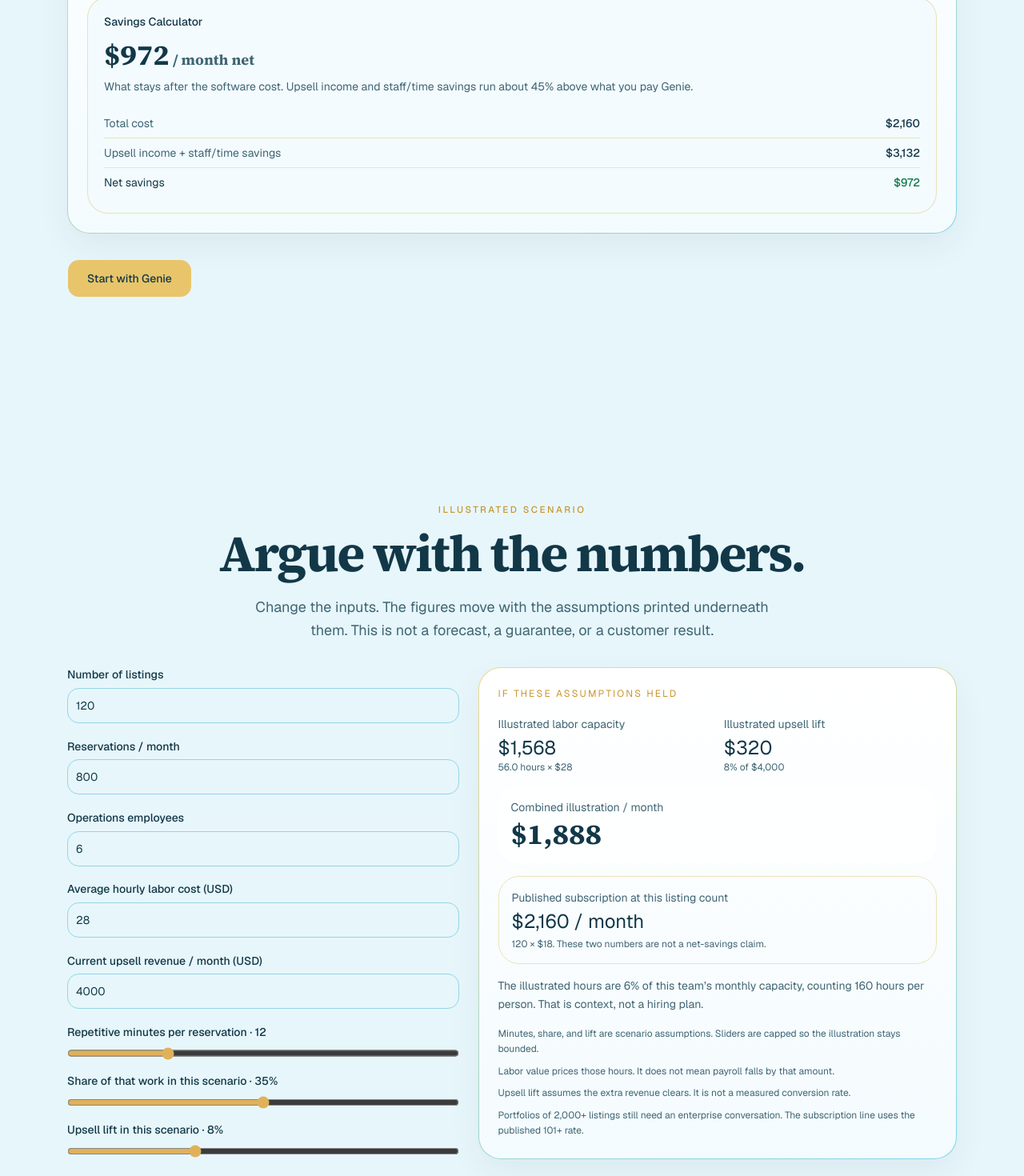
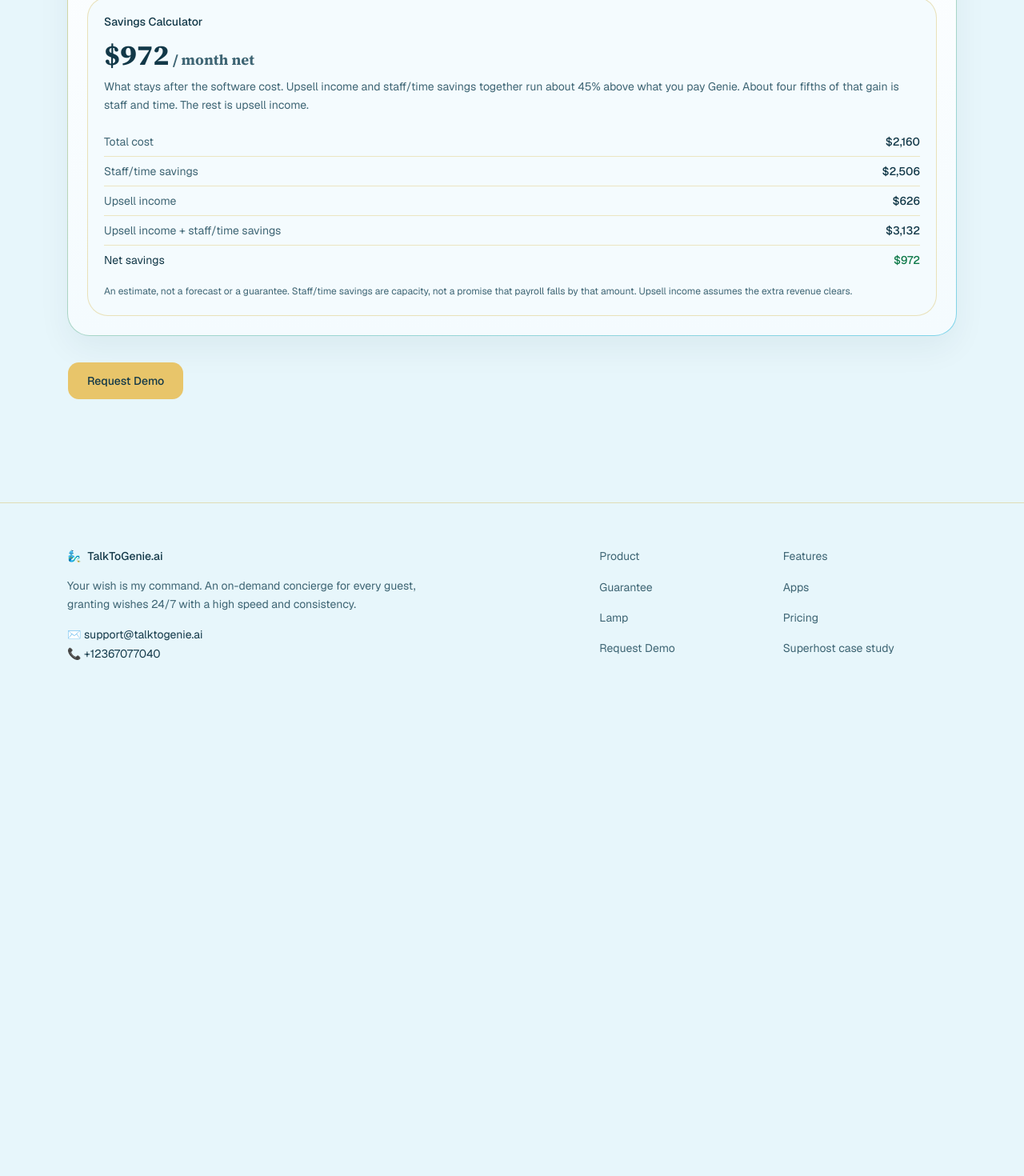
Before and after one commit to shervine/genie-front-website, a Next.js app: page /pricing in a window 1280 px wide. Shown: the part 1360-2830 px from the top of the page at 80% size. After the commit the page ends 2243 px from the top, so only its background shows below. Built offline with nearby package versions, Linux system fonts and the light colour scheme.

Commit message:
Fold the scenario into a net savings breakdown and drop the unused proof import.
Co-authored-by: shervin <shervin@mench.com>

```diff
--- a/app/page.tsx
+++ b/app/page.tsx
@@ -10,7 +10,6 @@ import { Outcomes } from "@/components/site/outcomes"
 import { Pricing } from "@/components/site/pricing"
 import { Problem } from "@/components/site/problem"
 import { CaseStudy } from "@/components/site/case-study"
-import { Proof } from "@/components/site/proof"
 import { Reconciliation } from "@/components/site/reconciliation"
 import { Stakeholders } from "@/components/site/stakeholders"
 import { Upsell } from "@/components/site/upsell"
@@ -32,7 +31,6 @@ export default function Home() {
       <Reconciliation />
       <Upsell />
       <Analytics />
-      <Proof />
       <CaseStudy />
       <Pricing />
       <LeadForm />
--- a/app/pricing/page.tsx
+++ b/app/pricing/page.tsx
@@ -1,6 +1,5 @@
 import type { Metadata } from "next"
 import { Pricing } from "@/components/site/pricing"
-import { Roi } from "@/components/site/roi"
 
 export const metadata: Metadata = {
   title: "Pricing",
@@ -12,7 +11,6 @@ export default function PricingPage() {
   return (
     <>
       <Pricing detailed titleAs="h1" />
-      <Roi />
     </>
   )
 }
--- a/components/site/pricing.tsx
+++ b/components/site/pricing.tsx
@@ -65,7 +65,7 @@ export function Pricing({
       <div className="mt-4 rounded-[28px] border border-[#d4af37]/35 px-6 py-5">
         <p className="text-ink">2,000+ listings? Talk to us about enterprise pricing.</p>
         <Link href="/meet" className="mt-3 inline-flex text-sm text-[#b8860b] underline-offset-4 hover:underline">
-          Start that conversation
+          Request Demo
         </Link>
       </div>
 
@@ -96,30 +96,7 @@ export function Pricing({
                   Portfolios of 2,000 or more are priced in conversation. This figure uses the published 101+ rate and is not an enterprise quote.
                 </p>
               ) : null}
-              <div className="mt-6 rounded-2xl border border-[#d4af37]/35 bg-[#f4fbfe] p-5 text-left">
-                <p className="text-sm font-medium text-ink">Savings Calculator</p>
-                <p className="mt-3 font-display text-4xl text-ink">
-                  {usd(Math.round(monthly * 1.45) - monthly)}
-                  <span className="text-lg text-mist"> / month net</span>
-                </p>
-                <p className="mt-2 text-sm leading-relaxed text-mist">
-                  What stays after the software cost. Upsell income and staff/time savings run about 45% above what you pay Genie.
-                </p>
-                <dl className="mt-4 divide-y divide-[#d4af37]/30 text-sm">
-                  <div className="flex items-baseline justify-between gap-4 py-2">
-                    <dt className="text-mist">Total cost</dt>
-                    <dd className="font-medium text-ink">{usd(monthly)}</dd>
-                  </div>
-                  <div className="flex items-baseline justify-between gap-4 py-2">
-                    <dt className="text-mist">Upsell income + staff/time savings</dt>
-                    <dd className="font-medium text-ink">{usd(Math.round(monthly * 1.45))}</dd>
-                  </div>
-                  <div className="flex items-baseline justify-between gap-4 py-2">
-                    <dt className="text-ink">Net savings</dt>
-                    <dd className="font-medium text-[#0f7a4a]">{usd(Math.round(monthly * 1.45) - monthly)}</dd>
-                  </div>
-                </dl>
-              </div>
+              <SavingsCalculator monthly={monthly} />
             </div>
           ) : (
             <p className="mt-4 text-sm text-mist">Enter a listing count to see the published monthly total.</p>
@@ -128,16 +105,57 @@ export function Pricing({
       ) : (
         <p className="mt-4 text-sm text-mist">
           <Link href="/pricing" className="text-[#b8860b] underline-offset-4 hover:underline">
-            Estimate a portfolio, or model an operating scenario
+            Estimate a portfolio
           </Link>
         </p>
       )}
 
       <div className="mt-8">
         <Link href="/meet" className={buttonVariants({ className: "h-12 rounded-full px-6" })}>
-          Start with Genie
+          Request Demo
         </Link>
       </div>
     </Section>
   )
 }
+
+function SavingsCalculator({ monthly }: { monthly: number }) {
+  const gain = Math.round(monthly * 1.45)
+  const staff = Math.round(gain * 0.8)
+  const upsell = gain - staff
+  const net = gain - monthly
+  return (
+    <div className="mt-6 rounded-2xl border border-[#d4af37]/35 bg-[#f4fbfe] p-5 text-left">
+      <p className="text-sm font-medium text-ink">Savings Calculator</p>
+      <p className="mt-3 font-display text-4xl text-ink">
+        {usd(net)}
+        <span className="text-lg text-mist"> / month net</span>
+      </p>
+      <p className="mt-2 text-sm leading-relaxed text-mist">
+        What stays after the software cost. Upsell income and staff/time savings together run about 45% above what you pay Genie. About four fifths of that gain is staff and time. The rest is upsell income.
+      </p>
+      <dl className="mt-4 divide-y divide-[#d4af37]/30 text-sm">
+        <Row label="Total cost" value={usd(monthly)} />
+        <Row label="Staff/time savings" value={usd(staff)} />
+        <Row label="Upsell income" value={usd(upsell)} />
+        <Row label="Upsell income + staff/time savings" value={usd(gain)} />
+        <div className="flex items-baseline justify-between gap-4 py-2">
+          <dt className="text-ink">Net savings</dt>
+          <dd className="font-medium text-[#0f7a4a]">{usd(net)}</dd>
+        </div>
+      </dl>
+      <p className="mt-3 text-xs leading-relaxed text-mist">
+        An estimate, not a forecast or a guarantee. Staff/time savings are capacity, not a promise that payroll falls by that amount. Upsell income assumes the extra revenue clears.
+      </p>
+    </div>
+  )
+}
+
+function Row({ label, value }: { label: string; value: string }) {
+  return (
+    <div className="flex items-baseline justify-between gap-4 py-2">
+      <dt className="text-mist">{label}</dt>
+      <dd className="font-medium text-ink">{value}</dd>
+    </div>
+  )
+}
--- a/components/site/roi.tsx
+++ /dev/null
@@ -1,176 +0,0 @@
-"use client"
-
-import { useMemo, useState } from "react"
-import { Input } from "@/components/ui/input"
-import { Label } from "@/components/ui/label"
-import { rateForListings, usd } from "@/lib/pricing"
-import { Display, Eyebrow, Lede, Section } from "@/components/site/section"
-
-export function Roi() {
-  const [listings, setListings] = useState("120")
-  const [reservations, setReservations] = useState("800")
-  const [employees, setEmployees] = useState("6")
-  const [labor, setLabor] = useState("28")
-  const [upsell, setUpsell] = useState("4000")
-  const [minutes, setMinutes] = useState(12)
-  const [share, setShare] = useState(35)
-  const [lift, setLift] = useState(8)
-
-  const model = useMemo(() => {
-    const listingCount = num(listings)
-    const reservationCount = num(reservations)
-    const employeeCount = num(employees)
-    const hourly = num(labor)
-    const upsellRevenue = num(upsell)
-    const hours = (reservationCount * minutes) / 60
-    const shifted = hours * (share / 100)
-    const laborValue = shifted * hourly
-    const upsellValue = upsellRevenue * (lift / 100)
-    const rate = rateForListings(listingCount)
-    const subscription = rate ? listingCount * rate : null
-    const teamHours = employeeCount * 160
-    return {
-      listingCount,
-      reservationCount,
-      employeeCount,
-      hourly,
-      upsellRevenue,
-      hours,
-      shifted,
-      laborValue,
-      upsellValue,
-      subscription,
-      rate,
-      teamShare: teamHours > 0 ? shifted / teamHours : null,
-    }
-  }, [employees, labor, lift, listings, minutes, reservations, share, upsell])
-
-  return (
-    <Section id="scenario" className="pt-0">
-      <Eyebrow>Illustrated scenario</Eyebrow>
-      <Display className="mt-4 max-w-3xl">Argue with the numbers.</Display>
-      <Lede className="mt-5">
-        Change the inputs. The figures move with the assumptions printed underneath them. This is not a forecast, a guarantee, or a customer result.
-      </Lede>
-      <div className="mt-8 grid gap-6 lg:grid-cols-[0.9fr_1.1fr]">
-        <div className="grid gap-4">
-          <NumberField id="roi-listings" label="Number of listings" value={listings} onChange={setListings} />
-          <NumberField id="roi-reservations" label="Reservations / month" value={reservations} onChange={setReservations} />
-          <NumberField id="roi-employees" label="Operations employees" value={employees} onChange={setEmployees} />
-          <NumberField id="roi-labor" label="Average hourly labor cost (USD)" value={labor} onChange={setLabor} />
-          <NumberField id="roi-upsell" label="Current upsell revenue / month (USD)" value={upsell} onChange={setUpsell} />
-          <Slider id="roi-minutes" label={`Repetitive minutes per reservation · ${minutes}`} min={1} max={45} value={minutes} onChange={setMinutes} />
-          <Slider id="roi-share" label={`Share of that work in this scenario · ${share}%`} min={0} max={70} value={share} onChange={setShare} />
-          <Slider id="roi-lift" label={`Upsell lift in this scenario · ${lift}%`} min={0} max={25} value={lift} onChange={setLift} />
-        </div>
-        <div className="panel h-fit rounded-[28px] p-6">
-          <p className="text-xs tracking-[0.18em] text-glow uppercase">If these assumptions held</p>
-          <div className="mt-5 grid gap-4 sm:grid-cols-2">
-            <Metric label="Illustrated labor capacity" value={usd(model.laborValue)} detail={`${model.shifted.toFixed(1)} hours × ${usd(model.hourly)}`} />
-            <Metric label="Illustrated upsell lift" value={usd(model.upsellValue)} detail={`${lift}% of ${usd(model.upsellRevenue)}`} />
-          </div>
-          <div className="mt-4 rounded-2xl bg-white/80 p-4">
-            <p className="text-sm text-mist">Combined illustration / month</p>
-            <p className="mt-1 font-display text-4xl text-ink">{usd(model.laborValue + model.upsellValue)}</p>
-          </div>
-          <div className="mt-4 rounded-2xl border border-[#d4af37]/35 p-4">
-            <p className="text-sm text-mist">Published subscription at this listing count</p>
-            <p className="mt-1 text-2xl text-ink">
-              {model.subscription && model.rate
-                ? `${usd(model.subscription)} / month`
-                : "Enter a listing count"}
-            </p>
-            {model.rate ? (
-              <p className="mt-1 text-xs text-mist">
-                {model.listingCount.toLocaleString("en-US")} × {usd(model.rate)}. These two numbers are not a net-savings claim.
-              </p>
-            ) : null}
-          </div>
-          {model.teamShare !== null && model.employeeCount > 0 ? (
-            <p className="mt-4 text-sm leading-relaxed text-mist">
-              The illustrated hours are {(model.teamShare * 100).toFixed(0)}% of this team’s monthly capacity, counting 160 hours per person. That is context, not a hiring plan.
-            </p>
-          ) : null}
-          <ul className="mt-4 space-y-2 text-xs leading-relaxed text-mist">
-            <li>Minutes, share, and lift are scenario assumptions. Sliders are capped so the illustration stays bounded.</li>
-            <li>Labor value prices those hours. It does not mean payroll falls by that amount.</li>
-            <li>Upsell lift assumes the extra revenue clears. It is not a measured conversion rate.</li>
-            <li>Portfolios of 2,000+ listings still need an enterprise conversation. The subscription line uses the published 101+ rate.</li>
-          </ul>
-        </div>
-      </div>
-    </Section>
-  )
-}
-
-function num(value: string) {
-  const parsed = Number(value)
-  if (!Number.isFinite(parsed) || parsed < 0) return 0
-  return parsed
-}
-
-function NumberField({
-  id,
-  label,
-  value,
-  onChange,
-}: {
-  id: string
-  label: string
-  value: string
-  onChange: (value: string) => void
-}) {
-  return (
-    <div className="grid gap-2">
-      <Label htmlFor={id}>{label}</Label>
-      <Input
-        id={id}
-        inputMode="decimal"
-        value={value}
-        onChange={(event) => onChange(event.target.value.replace(/[^\d.]/g, "").slice(0, 9))}
-        className="h-11"
-      />
-    </div>
-  )
-}
-
-function Slider({
-  id,
-  label,
-  min,
-  max,
-  value,
-  onChange,
-}: {
-  id: string
-  label: string
-  min: number
-  max: number
-  value: number
-  onChange: (value: number) => void
-}) {
-  return (
-    <div className="grid gap-2">
-      <Label htmlFor={id}>{label}</Label>
-      <input
-        id={id}
-        type="range"
-        min={min}
-        max={max}
-        value={value}
-        onChange={(event) => onChange(Number(event.target.value))}
-        className="w-full accent-[#e0b15a]"
-      />
-    </div>
-  )
-}
-
-function Metric({ label, value, detail }: { label: string; value: string; detail: string }) {
-  return (
-    <div>
-      <p className="text-sm text-mist">{label}</p>
-      <p className="mt-1 text-2xl text-ink">{value}</p>
-      <p className="text-xs text-mist">{detail}</p>
-    </div>
-  )
-}
```
